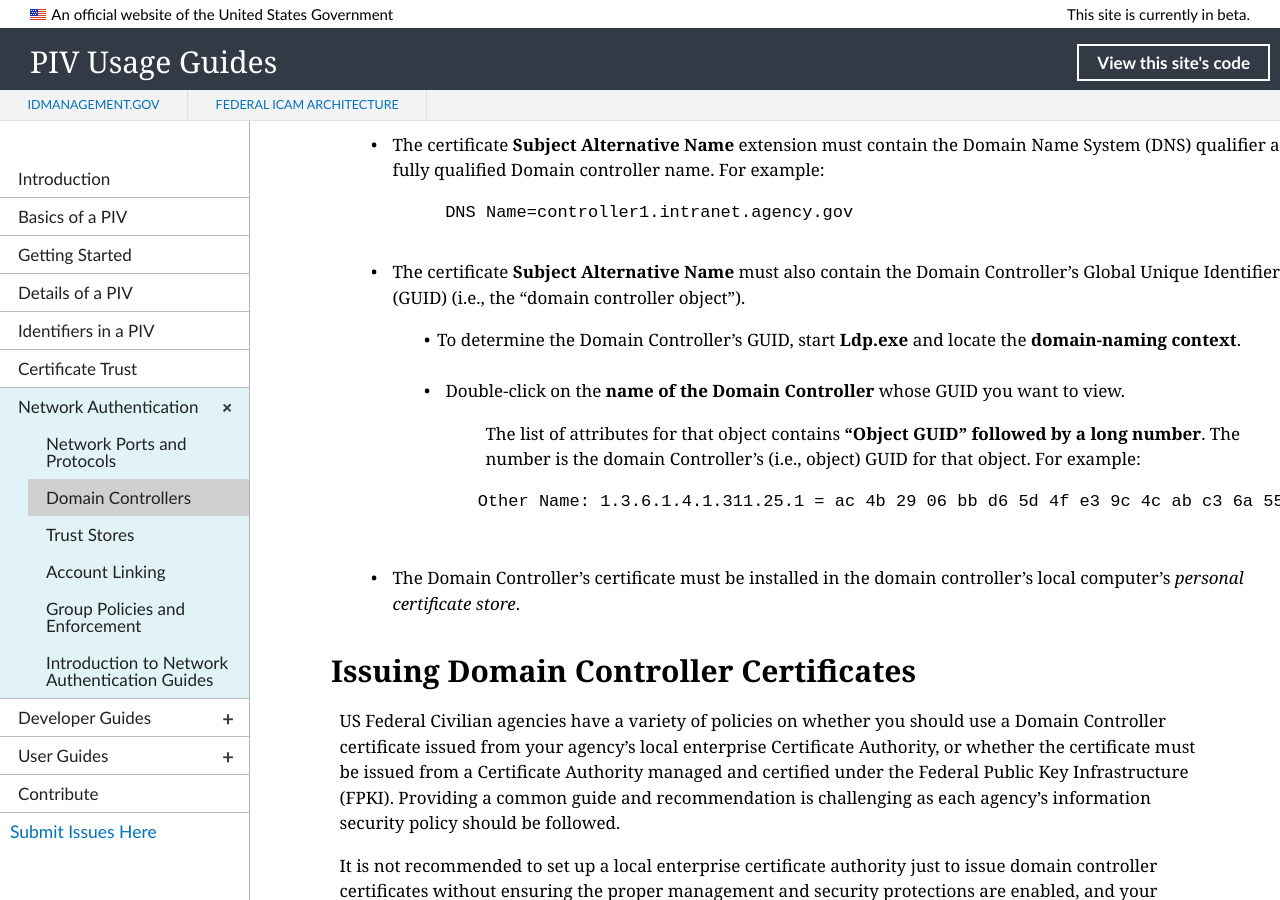
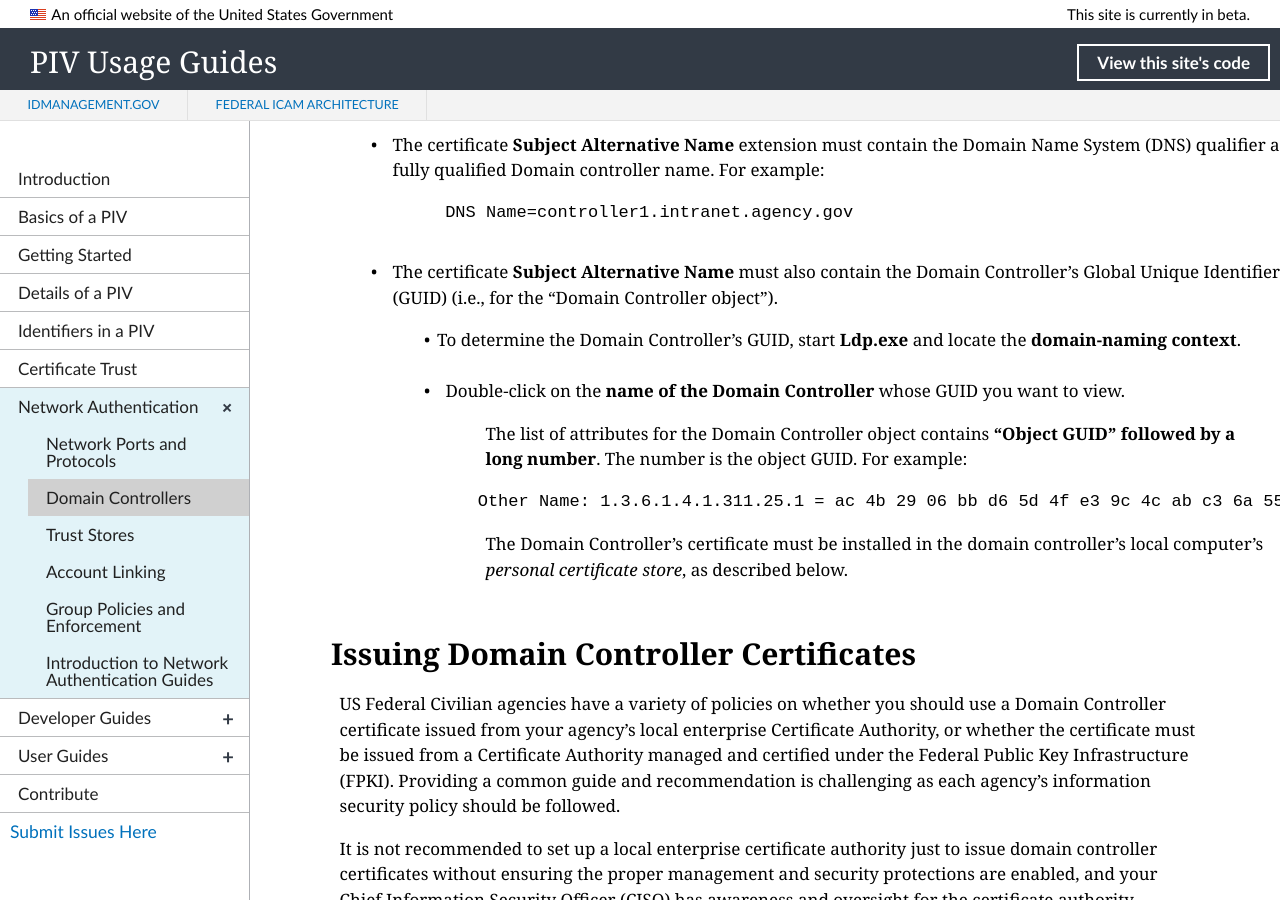
Before and after one commit to GSA/piv-guides, a Jekyll site: the page built from _networkconfig/2_domaincontrollers.md, in a window 1280 px wide and 900 px high, scrolled down 1095 px. Built offline with Jekyll 4.4.1, drawn with Linux system fonts in a browser that asks for light colours; nearby versions of some CDN libraries.

Commit message:
Update 2_domaincontrollers.md

```diff
--- a/_networkconfig/2_domaincontrollers.md
+++ b/_networkconfig/2_domaincontrollers.md
@@ -30,16 +30,16 @@
 
             DNS Name=controller1.intranet.agency.gov
 
-- The certificate **Subject Alternative Name** must also contain the Domain Controller's Global Unique Identifier (GUID) (i.e., the "domain controller object").
+- The certificate **Subject Alternative Name** must also contain the Domain Controller's Global Unique Identifier (GUID) (i.e., for the "Domain Controller object").
 
   * To determine the Domain Controller's GUID, start **Ldp.exe** and locate the **domain-naming context**.
   * Double-click on the **name of the Domain Controller** whose GUID you want to view.
 
-    > The list of attributes for that object contains **"Object GUID" followed by a long number**. The number is the domain Controller's (i.e., object) GUID for that object. For example:
+    > The list of attributes for the Domain Controller object contains **"Object GUID" followed by a long number**. The number is the object GUID. For example:
 
             Other Name: 1.3.6.1.4.1.311.25.1 = ac 4b 29 06 bb d6 5d 4f e3 9c 4c ab c3 6a 55 d9
 
-- The Domain Controller's certificate must be installed in the domain controller's local computer's _personal certificate store_.
+    > The Domain Controller's certificate must be installed in the domain controller's local computer's _personal certificate store_, as described below.
 
 ## Issuing Domain Controller Certificates
 US Federal Civilian agencies have a variety of policies on whether you should use a Domain Controller certificate issued from your agency's local enterprise Certificate Authority, or whether the certificate must be issued from a Certificate Authority managed and certified under the Federal Public Key Infrastructure (FPKI).  Providing a common guide and recommendation is challenging as each agency's information security policy should be followed.
```
